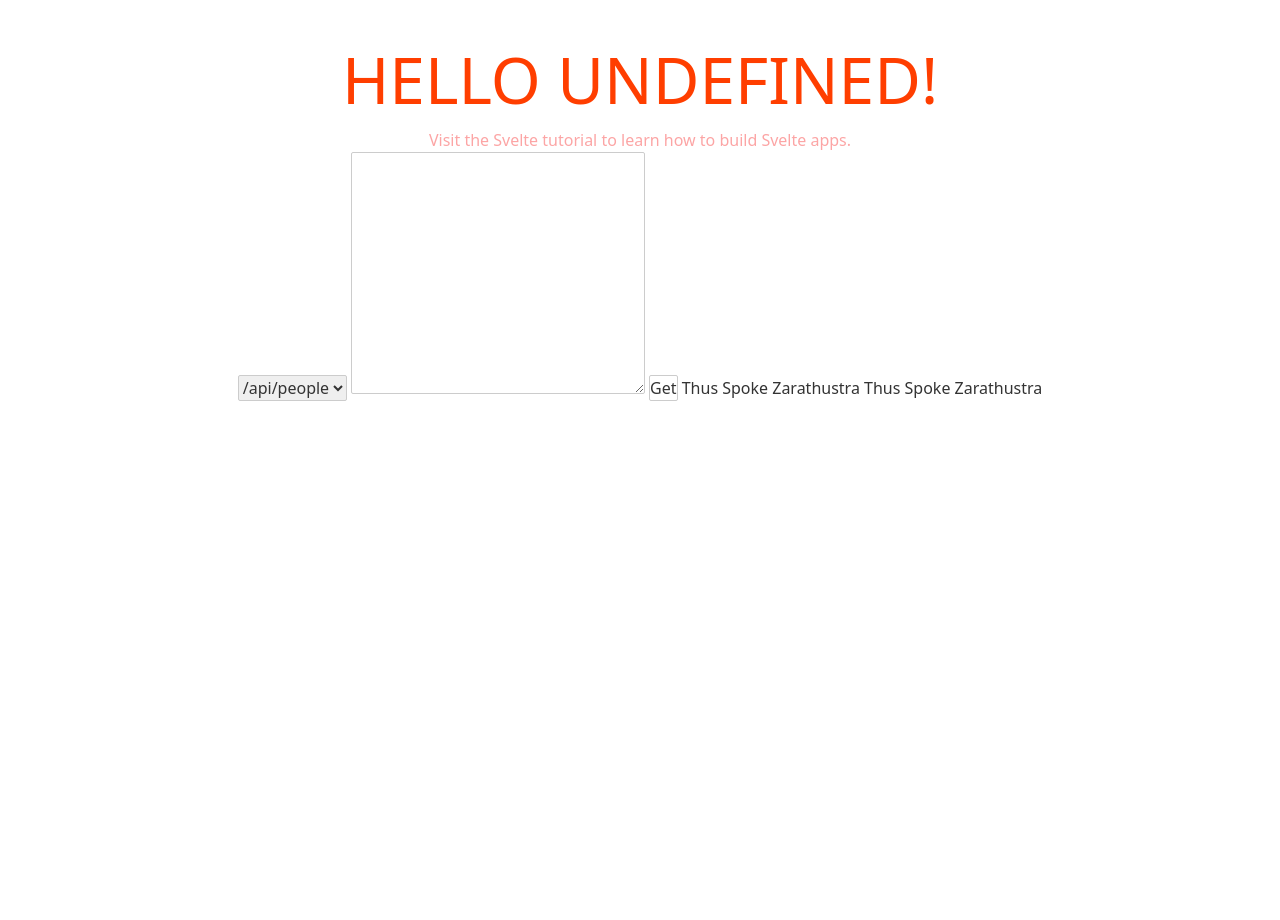
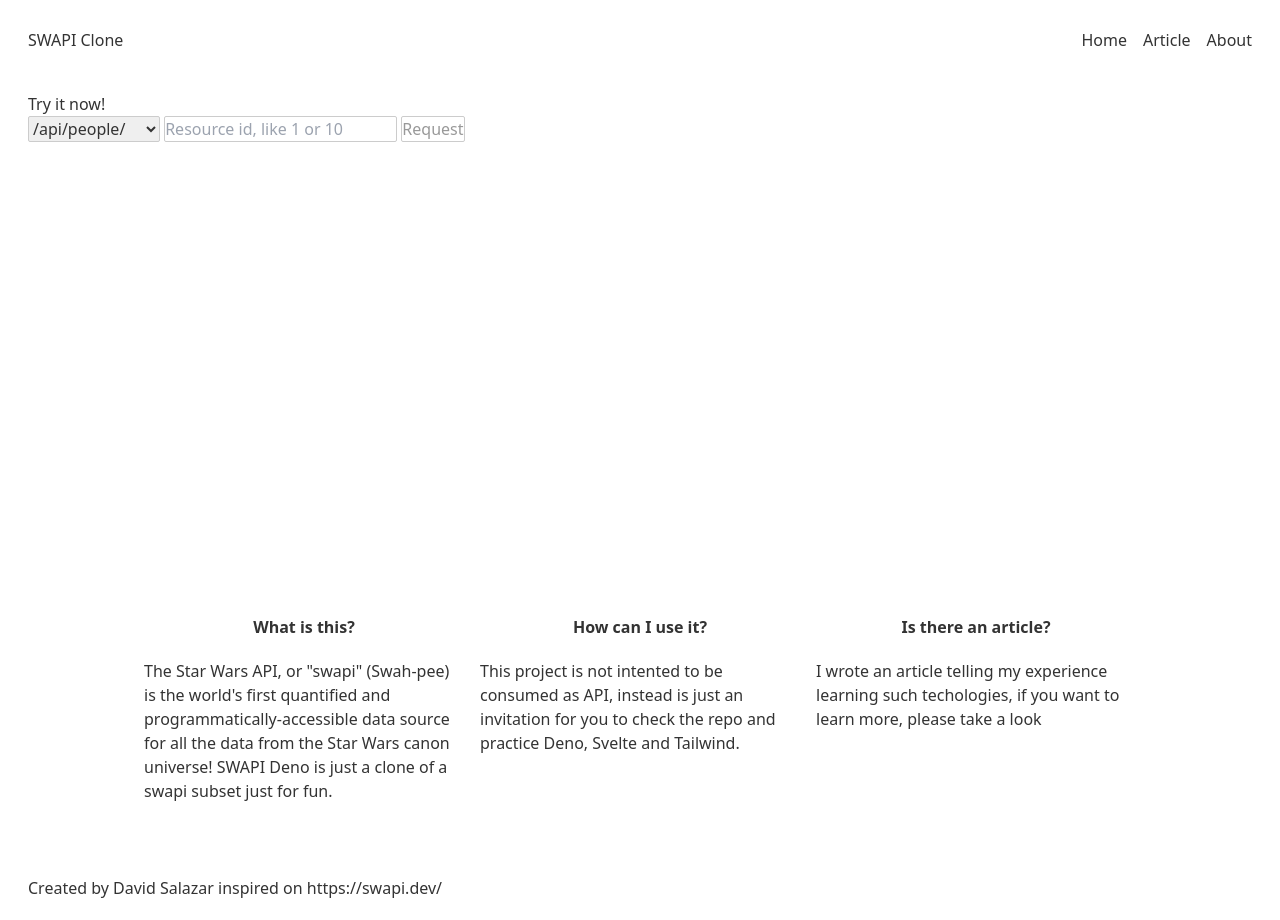
Before and after one commit to davidjsalazarmoreno/swapi-deno, a Svelte app in the folder client/: page / in a window 1280 px wide. Before the commit the page ends 800 px from the top, so only its background shows below. Built offline with nearby package versions, Linux system fonts and the light colour scheme; what @tailwindcss/ui would draw is missing.

Commit message:
adds layout wip

```diff
--- a/client/public/index.html
+++ b/client/public/index.html
@@ -4,13 +4,16 @@
 	<meta charset='utf-8'>
 	<meta name='viewport' content='width=device-width,initial-scale=1'>
 
-	<title>Svelte app</title>
+	<title>SWAPI Clone in Deno + Svelte + Tailwind</title>
 
 	<link rel='icon' type='image/png' href='/favicon.png'>
 	<link rel='stylesheet' href='/global.css'>
 	<link rel='stylesheet' href='/build/bundle.css'>
 
 	<script defer src='/build/bundle.js'></script>
+	<!-- Place this tag in your head or just before your close body tag. -->
+	<!-- <script async defer src="https://buttons.github.io/buttons.js"></script>
+	<script async src="https://platform.twitter.com/widgets.js" charset="utf-8"></script> -->
 </head>
 
 <body>
--- a/client/src/App.svelte
+++ b/client/src/App.svelte
@@ -17,6 +17,10 @@
   };
 </script>
 
+<main class="h-full">
+  <Router {routes} />
+</main>
+
 <style global lang="postcss">
   /* only apply purgecss on utilities, per Tailwind docs */
   /* purgecss start ignore */
@@ -26,7 +30,3 @@
 
   @tailwind utilities;
 </style>
-
-<body>
-  <Router {routes} />
-</body>
--- a/client/src/routes/home/Home.svelte
+++ b/client/src/routes/home/Home.svelte
@@ -1,11 +1,14 @@
 <script>
   import { link } from "svelte-spa-router";
-  export const routes = ["/api/people"];
-  export let name;
-  export let json;
+  // const routes = ["/api/people"];
+  let prefix = "/api/";
+  let json;
+  let resource;
+  let id;
 
-  function handleGet() {
-    fetch("/api/people")
+  function handleGet(uri) {
+    const api = "http://localhost:8000";
+    fetch(`${api}${uri}`)
       .then((r) => r.json())
       .then((data) => {
         console.log(data);
@@ -14,45 +17,102 @@
   }
 </script>
 
-<style>
-  main {
-    text-align: center;
-    padding: 1em;
-    max-width: 240px;
-    margin: 0 auto;
-  }
+<header class="p-5">
+  <nav class="flex place-content-between">
+    <h1>SWAPI Clone</h1>
+    <ol class="flex space-x-4">
+      <li class="crumb"><a href="/">Home</a></li>
+      <li class="crumb"><a href="#">Article</a></li>
+      <li class="crumb"><a href="#">About</a></li>
+    </ol>
+  </nav>
+</header>
+<!-- ./Header -->
 
-  h1 {
-    color: #ff3e00;
-    text-transform: uppercase;
-    font-size: 4em;
-    font-weight: 100;
-  }
+<section class="p-5 h-2/3">
+  <h2>Try it now!</h2>
 
-  @media (min-width: 640px) {
-    main {
-      max-width: none;
-    }
-  }
-</style>
+  <div>
+    <span />
+    <select id="apis" bind:value={resource}>
+      <option>{prefix}people/</option>
+      <option>{prefix}films/</option>
+      <option>{prefix}starships/</option>
+      <option>{prefix}vehicles/</option>
+      <option>{prefix}species/</option>
+      <option>{prefix}planets/</option>
+    </select>
 
-<main>
-  <h1>Hello {name}!</h1>
-  <p class="text-red-300">
-    Visit the
-    <a href="https://svelte.dev/tutorial">Svelte tutorial</a>
-    to learn how to build Svelte apps.
+    <input
+      type="text"
+      placeholder="Resource id, like 1 or 10"
+      bind:value={id}
+    />
+
+    <button disabled={!id | !resource} on:click={handleGet(resource + id)}>
+      Request
+    </button>
+  </div>
+
+  {#if json}
+    <div>
+      Result:
+      <pre>
+      {json}
+    </pre>
+    </div>
+  {/if}
+</section>
+
+<section
+  class="flex flex-col sm:flex-row p-5 space-x-4 space-y-4 sm:space-y-0 h-1/3 justify-center"
+>
+  <div>
+    <h2 class="text-center font-bold mb-5">What is this?</h2>
+    <p class="max-w-xs">
+      The Star Wars API, or "swapi" (Swah-pee) is the world's first quantified
+      and programmatically-accessible data source for all the data from the Star
+      Wars canon universe! SWAPI Deno is just a clone of a swapi subset just for
+      fun.
+    </p>
+  </div>
+
+  <div>
+    <h2 class="text-center font-bold mb-5">How can I use it?</h2>
+    <p class="max-w-xs">
+      This project is not intented to be consumed as API, instead is just an
+      invitation for you to check the repo and practice Deno, Svelte and
+      Tailwind.
+    </p>
+  </div>
+
+  <div>
+    <h2 class="text-center font-bold mb-5">Is there an article?</h2>
+    <p class="max-w-xs">
+      I wrote an article telling my experience learning such techologies, if you
+      want to learn more, please take a look
+    </p>
+  </div>
+</section>
+<!-- ./Three questions -->
+
+<footer class="p-5">
+  <p>
+    Created by David Salazar inspired on
+    <a href="https://swapi.dev/"> https://swapi.dev/ </a>
   </p>
 
-  <select>
-    {#each routes as route}
-      <option>{route}</option>
-    {/each}
-  </select>
+  <!-- Place this tag where you want the button to render. -->
+  <!-- <a
+      class="github-button"
+      href="https://github.com/davidjsalazarmoreno"
+      aria-label="Follow @davidjsalazarmoreno on GitHub">
+      Follow @davidjsalazarmoreno
+    </a>
 
-  <textarea bind:value={json} cols="30" rows="10" />
-  <button on:click={handleGet}>Get</button>
-
-  <a href="/films" use:link>Thus Spoke Zarathustra</a>
-  <a href="/234324" use:link>Thus Spoke Zarathustra</a>
-</main>
+    <a
+      href="https://twitter.com/davidjsmoreno?ref_src=twsrc%5Etfw"
+      class="twitter-follow-button"
+      data-show-count="false">Follow @davidjsmoreno</a
+    > -->
+</footer>
```
